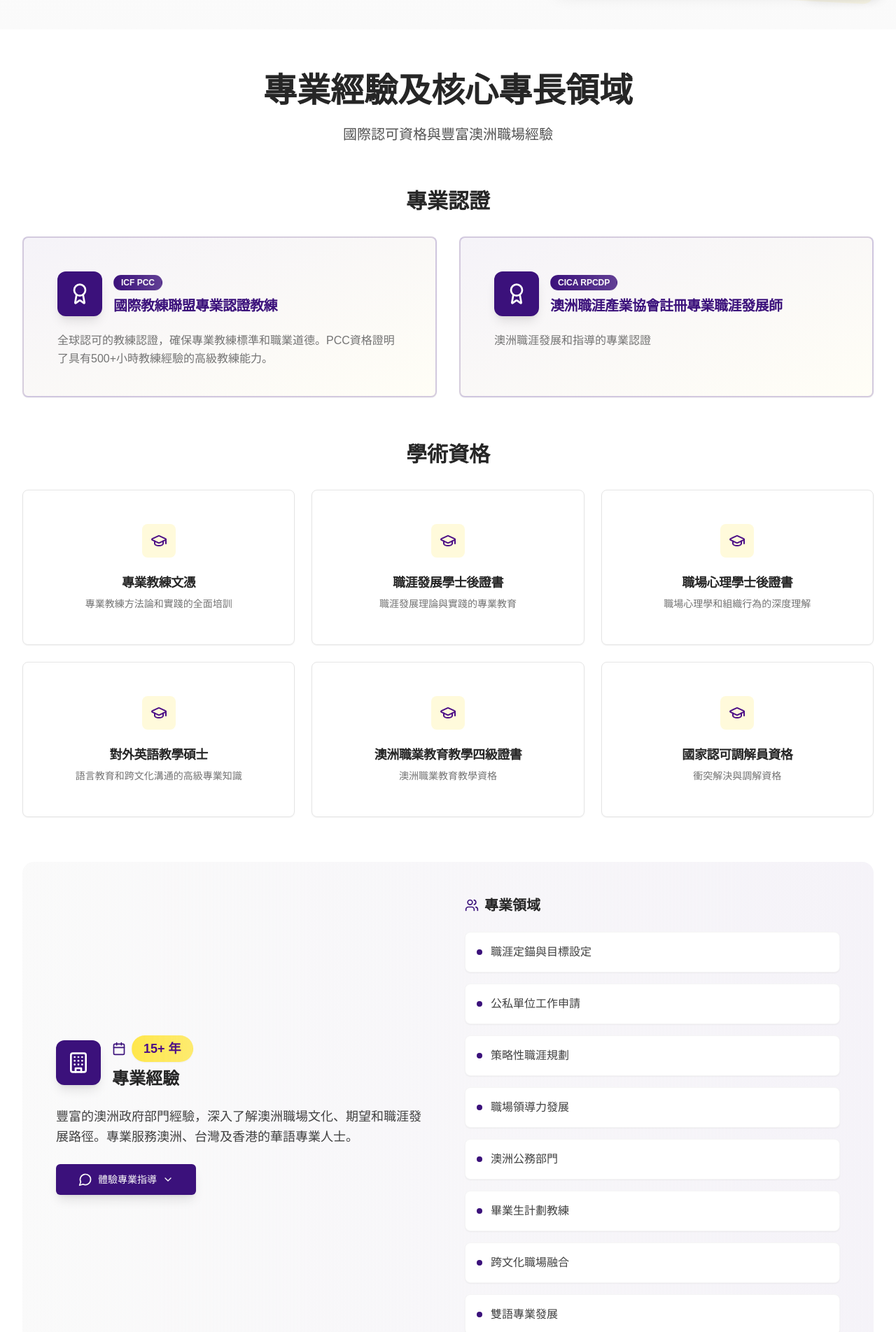
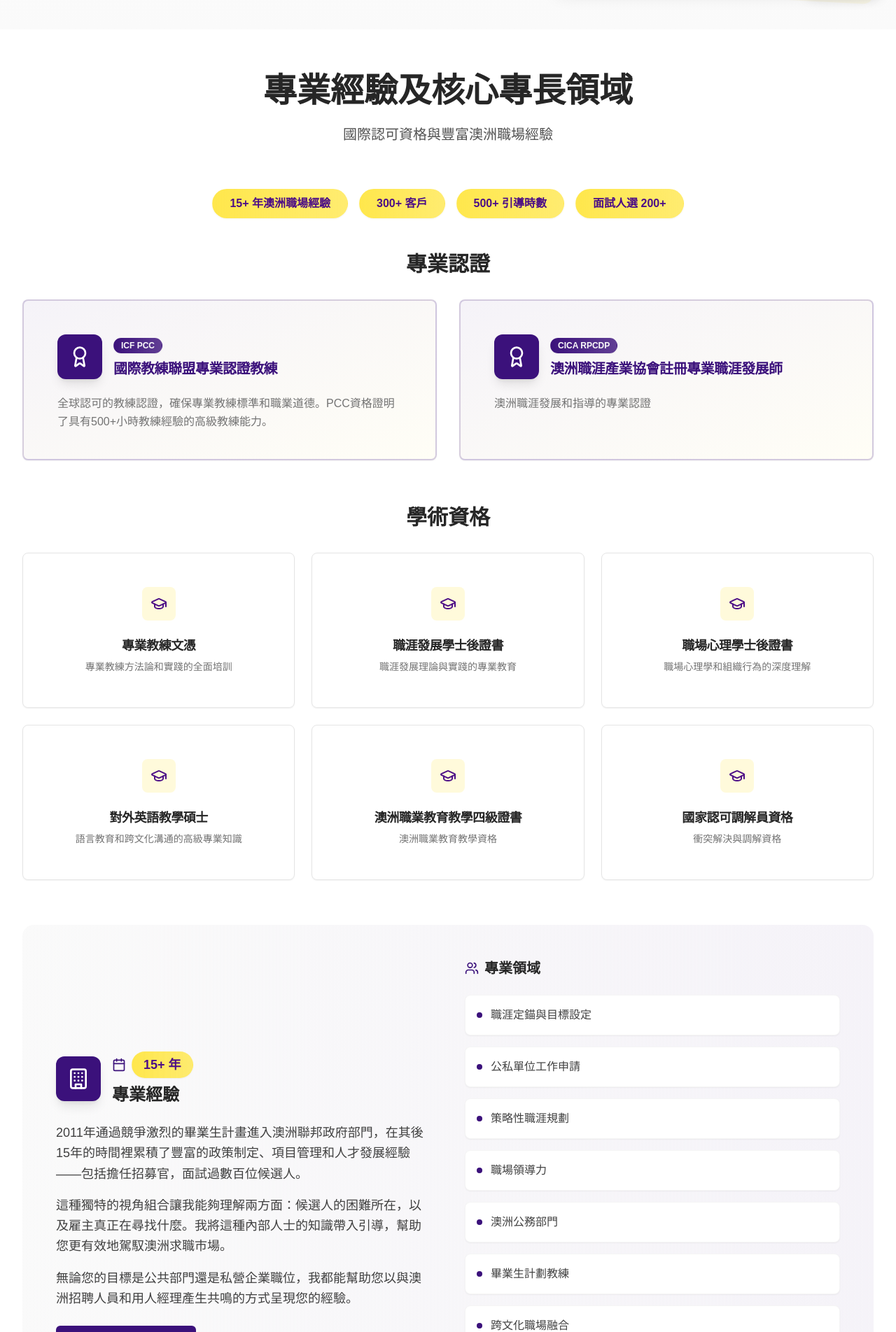
Before and after one commit to seahsky/benson-page-2, a React (Vite) app: page / in a window 1280 px wide. Shown: the part 1952-3856 px from the top of the page at 70% size. Built offline with nearby package versions, Linux system fonts and the light colour scheme.

Commit message:
Add experience badges, content, specialties

```diff
--- a/src/pages/executive-wisdom/components/ProfessionalAuthority.tsx
+++ b/src/pages/executive-wisdom/components/ProfessionalAuthority.tsx
@@ -19,6 +19,9 @@ interface ProfessionalAuthorityProps {
   content: {
     title: string;
     subtitle: string;
+    experienceBadges?: string[];
+    experienceContent?: string[];
+    specialties?: string[];
     certifications: Array<{
       name: string;
       shortName: string;
@@ -66,6 +69,21 @@ export default function ProfessionalAuthority({
             {content.subtitle}
           </p>
         </div>
+
+        {/* Experience Badges */}
+        {content.experienceBadges && content.experienceBadges.length > 0 && (
+          <div className="flex flex-wrap justify-center gap-4 mb-12 fade-in-up">
+            {content.experienceBadges.map((badge, index) => (
+              <Badge
+                key={index}
+                variant="experience"
+                className={`text-base px-6 py-2 ${language === "zh" ? "font-chinese" : ""}`}
+              >
+                {badge}
+              </Badge>
+            ))}
+          </div>
+        )}
 
         {/* Professional Certifications */}
         <div className="mb-16 fade-in-up stagger-1">
@@ -191,13 +209,18 @@ export default function ProfessionalAuthority({
                   </div>
                 </div>
 
-                <p
-                  className={`text-lg text-neutral-700 leading-relaxed mb-6 ${
-                    language === "zh" ? "font-chinese" : ""
-                  }`}
-                >
-                  {content.experience.background}
-                </p>
+                <div className="space-y-4 mb-6">
+                  {(content.experienceContent || [content.experience.background]).map((paragraph, index) => (
+                    <p
+                      key={index}
+                      className={`text-lg text-neutral-700 leading-relaxed ${
+                        language === "zh" ? "font-chinese" : ""
+                      }`}
+                    >
+                      {paragraph}
+                    </p>
+                  ))}
+                </div>
 
                 <ContactButtonMenu
                   label={language === "zh"
@@ -224,7 +247,7 @@ export default function ProfessionalAuthority({
                 </h4>
 
                 <div className="space-y-4">
-                  {content.experience.specialties.map((specialty, index) => (
+                  {(content.specialties || content.experience.specialties).map((specialty, index) => (
                     <div
                       key={index}
                       className="flex items-center gap-3 p-4 bg-white rounded-lg shadow-sm border border-neutral-100 hover:shadow-md transition-all duration-300"
```
